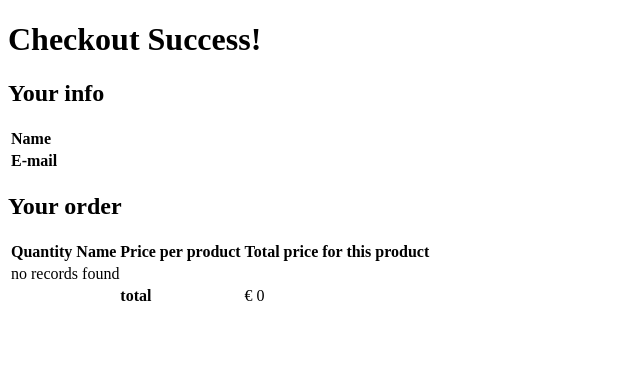
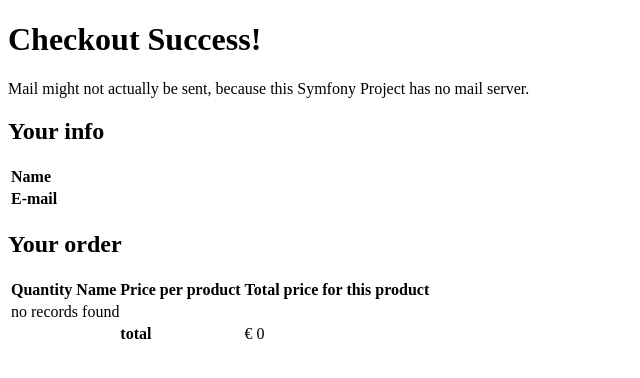
Before and after one commit to Zt-freak/de-caviawinkel, a Symfony app: template templates/cart/checkout_success.html.twig in a window 1280 px wide. Shown: the part 70-448 px from the top of the page, without its empty margins (0-640 px from the left). Run offline with Twig, Linux system fonts and the light colour scheme; the template is opened without the code that fills it, so the values that code supplies are empty; some libraries are stand-ins or nearby versions.

Commit message:
added extra disclaimer at the checkout success page

```diff
--- a/templates/cart/checkout_success.html.twig
+++ b/templates/cart/checkout_success.html.twig
@@ -9,6 +9,7 @@
         }
     </style>
     <h1>Checkout Success!</h1>
+    <p>Mail might not actually be sent, because this Symfony Project has no mail server.</p>
     <h2>Your info</h2>
     <table>
         <tr>
```
Also changed, not shown: src/Controller/CartController.php (line endings or trailing spaces).
